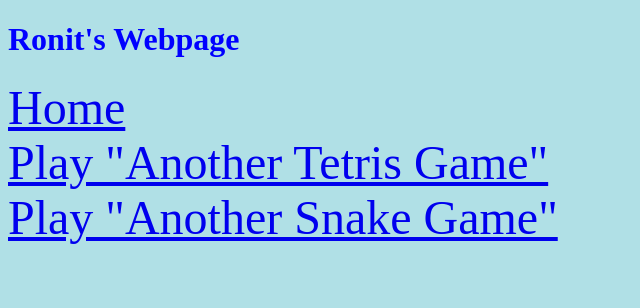
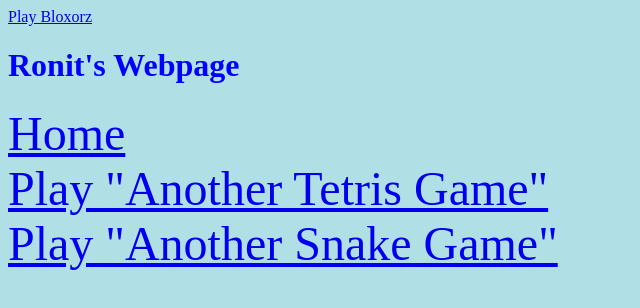
Before and after one commit to ronitrocket/ronitrocket.github.io, a plain HTML site: page pages/games.html in a window 1280 px wide. Shown: the whole page, without its empty margins (0-640 px from the left). Drawn offline with Linux system fonts and the light colour scheme.

Commit message:
added a miniclip game

```diff
--- a/pages/games.html
+++ b/pages/games.html
@@ -4,7 +4,6 @@
     <meta charset=“UTF-8”>
     <title> Ronit's Webpage </title>
     <link rel="icon" href="https://image.ibb.co/koqZ1V/Website-Icon.png">
-
     <style>
 
         body {
@@ -19,15 +18,15 @@
             color: red;
         }
     </style>
+</head>
 
-</head>
+<div class="miniclip-game-embed" data-game-name="bloxorz" data-theme="5" data-width="1024" data-height="768" data-language="en"><a href="https://www.miniclip.com/games/bloxorz/">Play Bloxorz</a></div>
+
 <body>
     <h1>Ronit's Webpage</h1>
+    <font size="100" /><a href="../index.html">Home<br /></a>
+    <font size="100" /><a href="tetris.html">Play "Another Tetris Game"<br /></a>
 
-    <font size="100"/><a href="../index.html">Home<br /></a>
-
-    <font size="100"/><a href="tetris.html">Play "Another Tetris Game"<br /></a>
-
-    <font size="100"/><a href="snake.html">Play "Another Snake Game"<br /></a>
+    <font size="100" /><a href="snake.html">Play "Another Snake Game"<br /></a>
 </body>
 </html>
```
